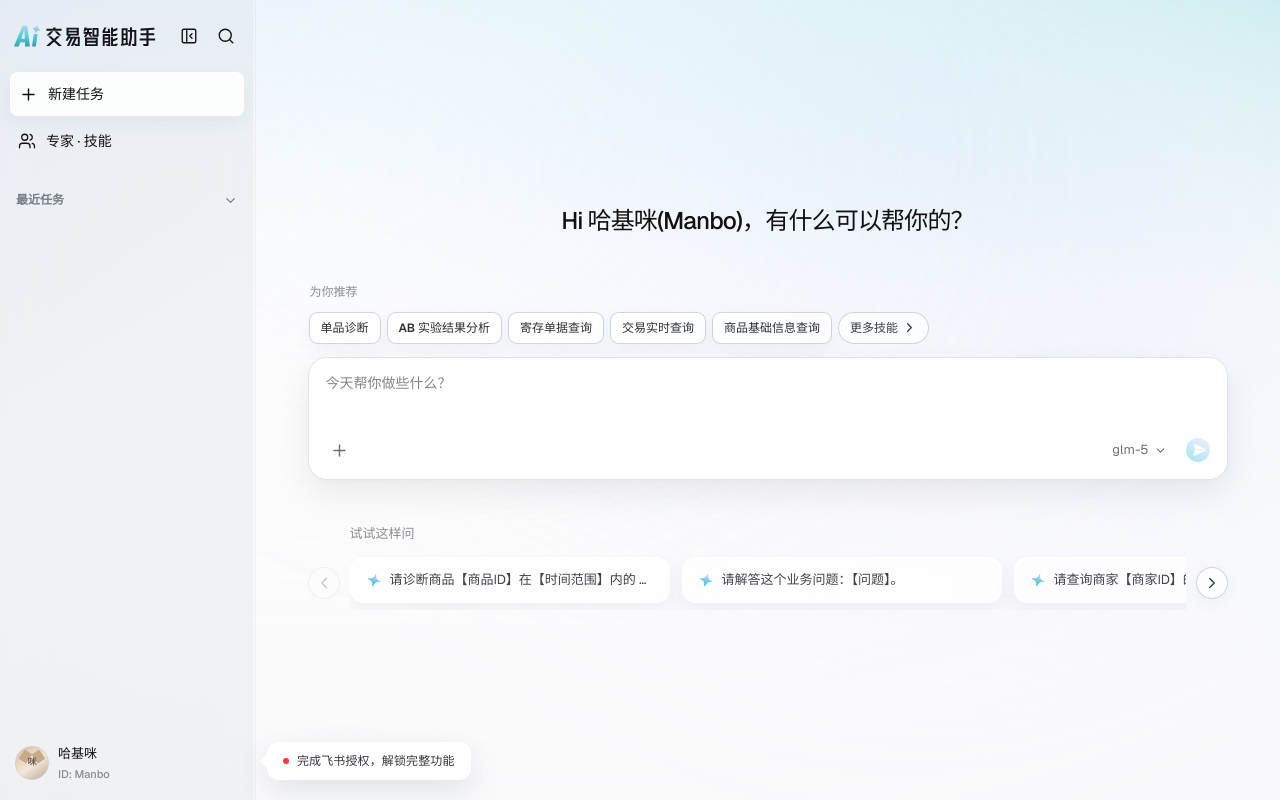
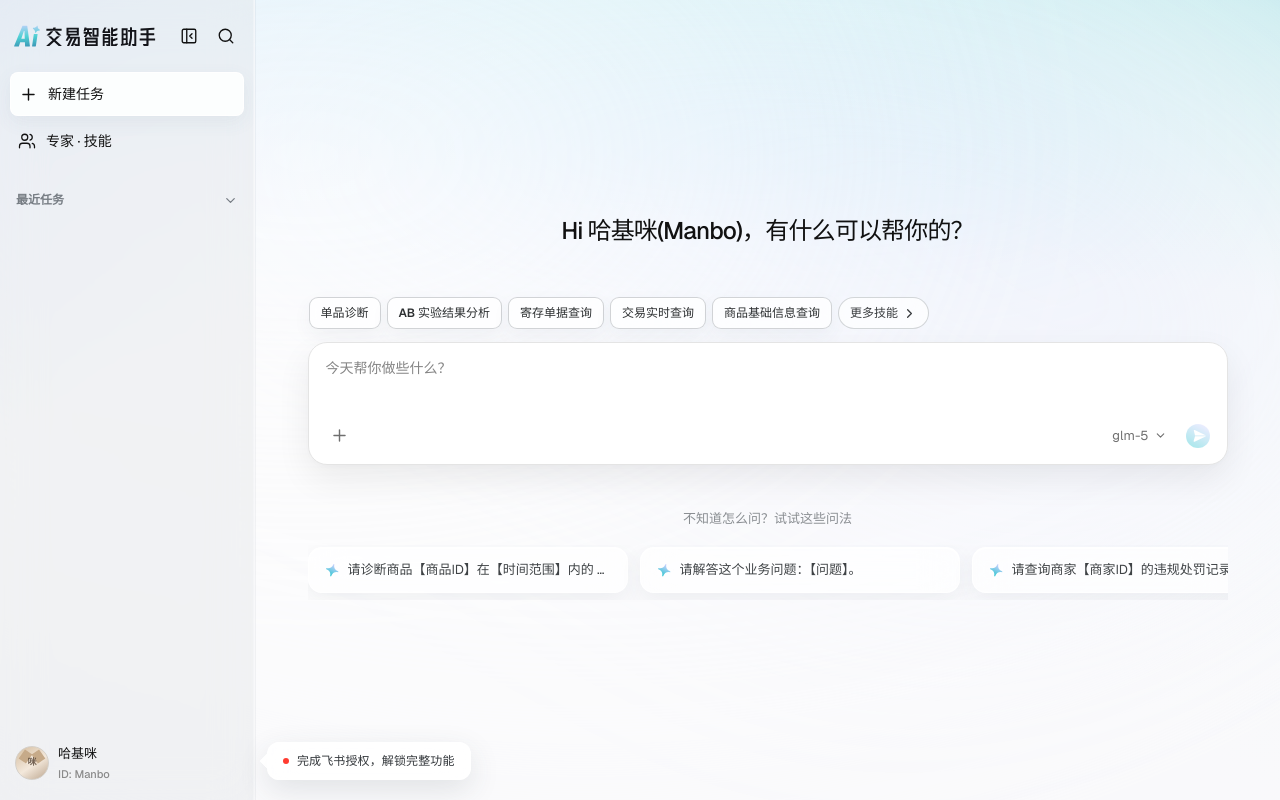
Before and after one commit to junnzhuu/trade-agent-demo, a Next.js app: page / in a window 1280 px wide. Built offline with nearby package versions, Linux system fonts and the light colour scheme.

Commit message:
Revert "feat: refine recommended question carousel"
This reverts commit 769344387636324244aecdc69e737efc2e837230.

```diff
--- a/app/globals.css
+++ b/app/globals.css
@@ -715,14 +715,6 @@ button:disabled {
   display: block;
   width: min(920px, 100%);
   margin-bottom: 10px;
-}
-
-.home-skill-recommendation-label {
-  margin: 0 0 8px 2px;
-  color: #8a8e92;
-  font-size: 12px;
-  line-height: 1.4;
-  text-align: left;
 }
 
 .home-discovery-options {
@@ -874,44 +866,11 @@ button:disabled {
 }
 
 .home-suggested-questions > p {
-  margin: 0 0 12px 42px;
+  margin: 0 0 16px;
   color: #8a8e92;
   font-size: 13px;
   line-height: 1.5;
-  text-align: left;
-}
-
-.home-suggested-question-carousel {
-  display: grid;
-  grid-template-columns: 32px minmax(0, 1fr) 32px;
-  align-items: center;
-  gap: 10px;
-}
-
-.home-suggested-question-arrow {
-  display: grid;
-  width: 32px;
-  height: 32px;
-  place-items: center;
-  padding: 0;
-  border: 1px solid rgba(191, 195, 198, 0.7);
-  border-radius: 999px;
-  background: rgba(255, 255, 255, 0.74);
-  color: #35383a;
-  box-shadow: 0 5px 14px rgba(65, 78, 88, 0.06);
-  -webkit-backdrop-filter: blur(16px) saturate(116%);
-  backdrop-filter: blur(16px) saturate(116%);
-}
-
-.home-suggested-question-arrow:hover:not(:disabled),
-.home-suggested-question-arrow:focus-visible:not(:disabled) {
-  border-color: #01c1c2;
-  color: #009fa0;
-}
-
-.home-suggested-question-arrow:disabled {
-  opacity: 0.28;
-  cursor: default;
+  text-align: center;
 }
 
 .home-suggested-question-list {
@@ -4208,20 +4167,6 @@ button:disabled {
     margin-top: 32px;
   }
 
-  .home-suggested-questions > p {
-    margin-left: 38px;
-  }
-
-  .home-suggested-question-carousel {
-    grid-template-columns: 30px minmax(0, 1fr) 30px;
-    gap: 7px;
-  }
-
-  .home-suggested-question-arrow {
-    width: 30px;
-    height: 30px;
-  }
-
   .home-suggested-question-list button {
     width: min(300px, 78vw);
   }
--- a/app/page.tsx
+++ b/app/page.tsx
@@ -6,7 +6,6 @@ import {
   Bookmark,
   Check,
   ChevronDown,
-  ChevronLeft,
   ChevronRight,
   ClipboardList,
   Copy,
@@ -2415,7 +2414,6 @@ function HomeSkillDiscovery({
 }) {
   return (
     <section aria-label="常用技能" className="home-skill-discovery">
-      <p className="home-skill-recommendation-label">为你推荐</p>
       <div className="home-discovery-options">
         {skills.map((skill) => (
           <button
@@ -2448,40 +2446,6 @@ function HomeSuggestedQuestions({
   questions: ReturnType<typeof getHomeSuggestedQuestions>;
   onSelect: (question: string) => void;
 }) {
-  const questionListRef = useRef<HTMLDivElement | null>(null);
-  const [canScrollLeft, setCanScrollLeft] = useState(false);
-  const [canScrollRight, setCanScrollRight] = useState(false);
-
-  const updateQuestionScrollState = useCallback(() => {
-    const list = questionListRef.current;
-    if (!list) return;
-    const maxScrollLeft = Math.max(0, list.scrollWidth - list.clientWidth);
-    setCanScrollLeft(list.scrollLeft > 2);
-    setCanScrollRight(list.scrollLeft < maxScrollLeft - 2);
-  }, []);
-
-  useEffect(() => {
-    updateQuestionScrollState();
-    const list = questionListRef.current;
-    if (!list) return;
-    const observer = new ResizeObserver(updateQuestionScrollState);
-    observer.observe(list);
-    Array.from(list.children).forEach((child) => observer.observe(child));
-    return () => observer.disconnect();
-  }, [questions, updateQuestionScrollState]);
-
-  const scrollQuestions = (direction: -1 | 1) => {
-    const list = questionListRef.current;
-    if (!list) return;
-    const reduceMotion = window.matchMedia(
-      "(prefers-reduced-motion: reduce)",
-    ).matches;
-    list.scrollBy({
-      behavior: reduceMotion ? "auto" : "smooth",
-      left: direction * Math.max(240, list.clientWidth * 0.8),
-    });
-  };
-
   if (!questions.length) return null;
 
   return (
@@ -2489,22 +2453,8 @@ function HomeSuggestedQuestions({
       aria-label="猜你想问"
       className="home-suggested-questions"
     >
-      <p>试试这样问</p>
-      <div className="home-suggested-question-carousel">
-        <button
-          aria-label="查看上一组问题"
-          className="home-suggested-question-arrow"
-          disabled={!canScrollLeft}
-          onClick={() => scrollQuestions(-1)}
-          type="button"
-        >
-          <ChevronLeft aria-hidden="true" size={18} strokeWidth={1.8} />
-        </button>
-        <div
-          className="home-suggested-question-list"
-          onScroll={updateQuestionScrollState}
-          ref={questionListRef}
-        >
+      <p>不知道怎么问？试试这些问法</p>
+      <div className="home-suggested-question-list">
         {questions.map((question) => (
           <button
             key={question.id}
@@ -2523,16 +2473,6 @@ function HomeSuggestedQuestions({
             <span>{question.standardQuestion}</span>
           </button>
         ))}
-        </div>
-        <button
-          aria-label="查看下一组问题"
-          className="home-suggested-question-arrow"
-          disabled={!canScrollRight}
-          onClick={() => scrollQuestions(1)}
-          type="button"
-        >
-          <ChevronRight aria-hidden="true" size={18} strokeWidth={1.8} />
-        </button>
       </div>
     </section>
   );
```
Also changed, not shown: 1 other file (tests, documents, lock files or other folders). Lines whose indentation alone changed are shown as unchanged.
